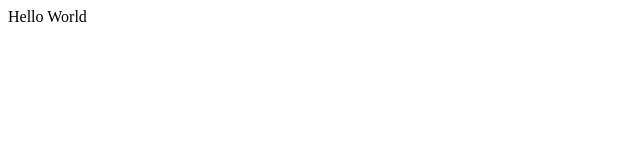
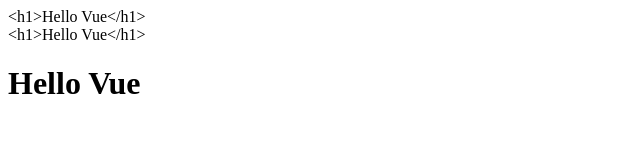
Before and after one commit to suseelanjohn/Vue-JS-Tutorial, a plain HTML site: page Vue Development/index.html in a window 1280 px wide. Shown: the whole page, without its empty margins (0-640 px from the left). Drawn offline with Linux system fonts and the light colour scheme.

Commit message:
Add files via upload

```diff
--- a/Vue Development/assets/js/app.js
+++ b/Vue Development/assets/js/app.js
@@ -1,19 +1,7 @@
 let app = new Vue({
     el:'#appRoot',
     data:{
-        say:"Hello World"
-    },
-    created:function(){
-        //will work on creation of vue instance
-        console.log("Vue Created");
-    },
-    mounted:function(){
-        console.log(this.$el.textContent);
-    },
-    updated:function(){
-        console.log("Vue Updated");
-    },
-    destroyed:function(){
-
+        say:"<h1>Hello Vue</h1>",
+        rawhtml:"<h1>Hello Vue</h1>"
     }
 });
--- a/Vue Development/index.html
+++ b/Vue Development/index.html
@@ -7,8 +7,10 @@
 </head>
 <body>
 
-    <div id="appRoot">
-        {{ say  }}
+    <div id="appRoot" >
+        <div v-once>{{say}}</div>
+        <div v-text="say"></div>
+        <div v-html="rawhtml"></div>
     </div>
 
     <script src="assets/js/vue.js" ></script>
```
